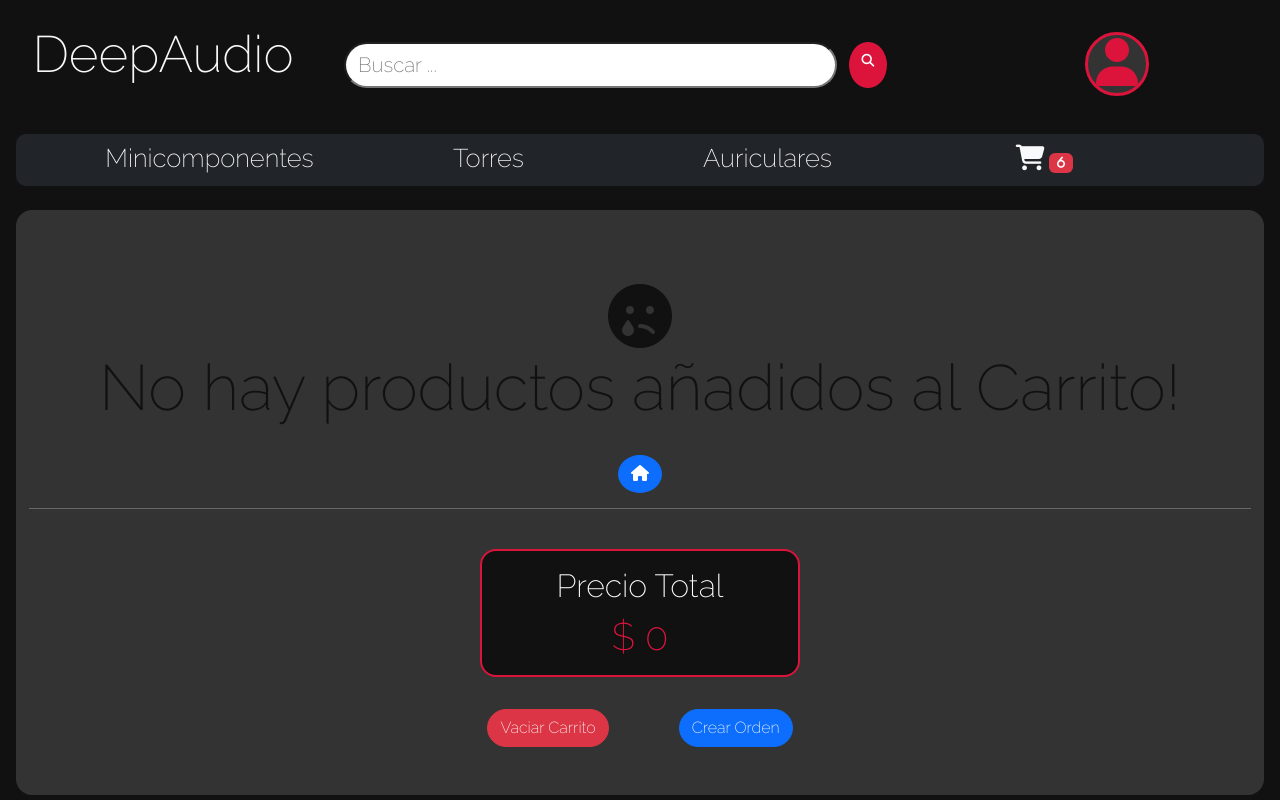
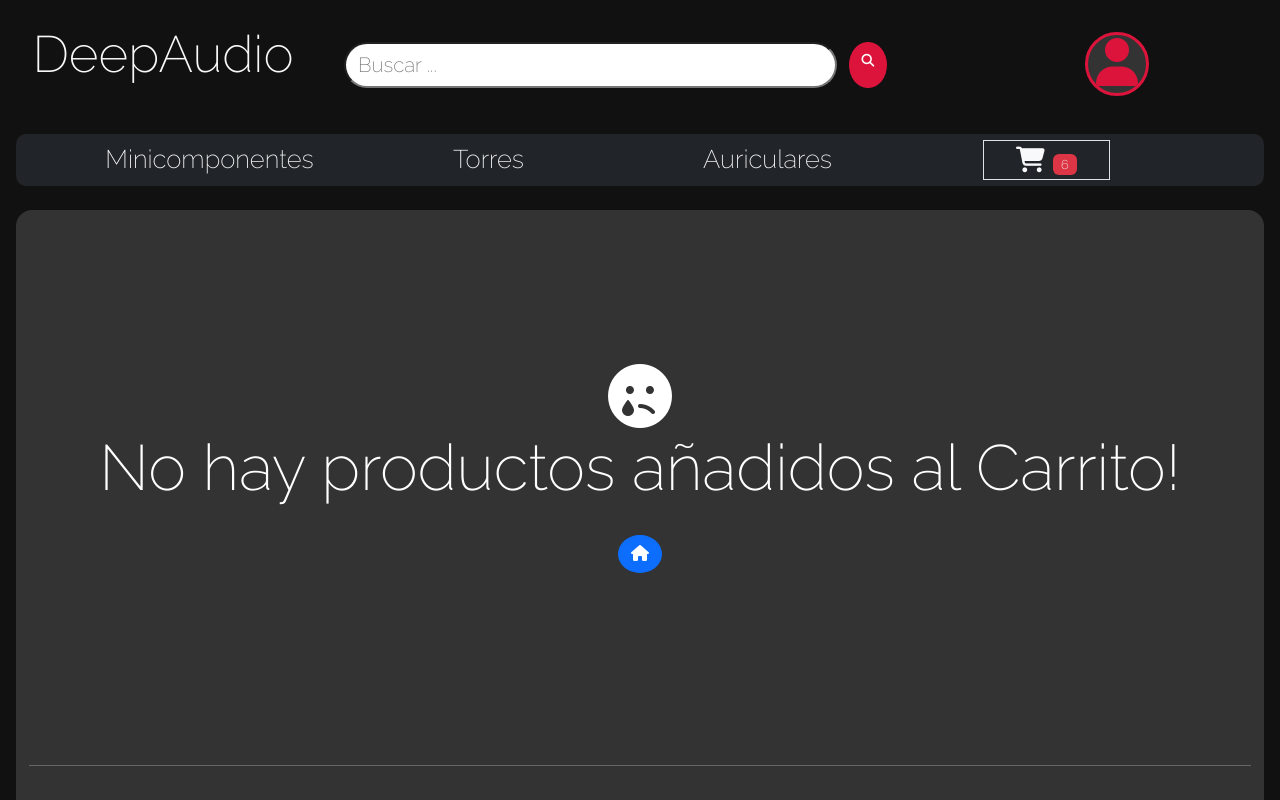
Before and after one commit to VLiras/Entregas-Liras, a React (Vite) app: page /cart in a window 1280 px wide. Shown: the top 800 px of the page. Built offline with nearby package versions, Linux system fonts and the light colour scheme.

Commit message:
Mas estilos

```diff
--- a/src/App.css
+++ b/src/App.css
@@ -39,10 +39,10 @@ h2{font-weight: 200;}
 .price{color: crimson;font-size: 3rem;}
 .listContainer{background-color: #333;}
 
-.cartContainer{background-color: #333;}
+.cartContainer{background-color: #333;height: 55rem;}
 .totalContainer{background-color: #111;width: 20rem;height: 8rem;margin: 0 auto;border: crimson solid 2px;}
 .total{font-size: 3vw;color: crimson;}
-.cartTitle{font-size: 5vw;color: #111;}
+.cartTitle{font-size: 5vw;color:white;}
 
 .countContainer{background-color: #333;}
 .buttonAligners{width:55%}
--- a/src/Components/CartContainer/CartContainer.jsx
+++ b/src/Components/CartContainer/CartContainer.jsx
@@ -60,10 +60,12 @@ const CartContainer = () => {
     return(
         // { id != '' && <h2>Nro. de compra es: {id}</h2> } => Arreglar
         <div className="cartContainer w-100 rounded-4 mt-4">
-            <div className="row">
+            <div className="row h-100">
             {
                 cartList.length === 0 ?
-                <NoProduct/>
+                <div style={{height:'32rem'}} className="">
+                    <NoProduct/>
+                </div>
 
                 :
                 // El resto de cosas
--- a/src/Components/CartWidget/CartWidget.jsx
+++ b/src/Components/CartWidget/CartWidget.jsx
@@ -4,11 +4,13 @@ import { useCartContext } from '../../Context/CartContext'
 
 function Cart(){
     const {cartList} = useCartContext()
+
     return(
-        <div className="cart text-light w-50">
+        <div className="cart text-light w-50 border">
             <i style={{fontSize:'2vw'}} className="fa-solid fa-cart-shopping p-1">
-                <Badge style={{height:'1.6vw',fontSize:'1vw'}} bg='danger' className='m-1'>6</Badge>
+                {/* <Badge style={{height:'1.6vw',fontSize:'1vw'}} bg='danger' className='m-1'>6</Badge> */}
             </i>
+            <Badge style={{height:'1.6vw',fontSize:'1vw'}} bg='danger' className='m-1'>6</Badge>
         </div>
     )
 }
--- a/src/Components/NoProduct/NoProduct.jsx
+++ b/src/Components/NoProduct/NoProduct.jsx
@@ -3,7 +3,7 @@ import { Link } from 'react-router-dom'
 import  Button  from 'react-bootstrap/Button'
 const NoProduct = () => {
   return (
-        <div className="col-12">
+        <div style={{marginTop:'8rem'}} className="col-12">
             <h1 className="cartTitle mt-5">
                     <i className="fa-solid fa-face-sad-tear"/><br />
                     No hay productos añadidos al Carrito!
--- a/src/Components/Total/Total.jsx
+++ b/src/Components/Total/Total.jsx
@@ -1,11 +1,12 @@
 import React from 'react'
-import { Row } from 'react-bootstrap'
+import Row from 'react-bootstrap/Row'
+
 
 const Total = () => {
 
   return (
     <div className='totalContainer rounded-4 p-3 mt-4'>
-      <h3 role={Row} style={{fontSize:'2rem'}} className='totalPriceTitle'>Precio Total</h3>
+      <label role={Row} style={{fontSize:'2rem'}} className='totalPriceTitle'>Precio Total</label>
       <h2 className='total center'>$ 0{/* Suma de c/precio */}</h2>
     </div>
   )
--- a/src/Tools.css
+++ b/src/Tools.css
@@ -1,3 +1,4 @@
 /* Estilos en clases para ayudar a alinear los elementos */
 body{background-color: #222;}
 .center{margin: 0 auto;} /*Centrado*/
+.crimson{color: crimson;}
```
